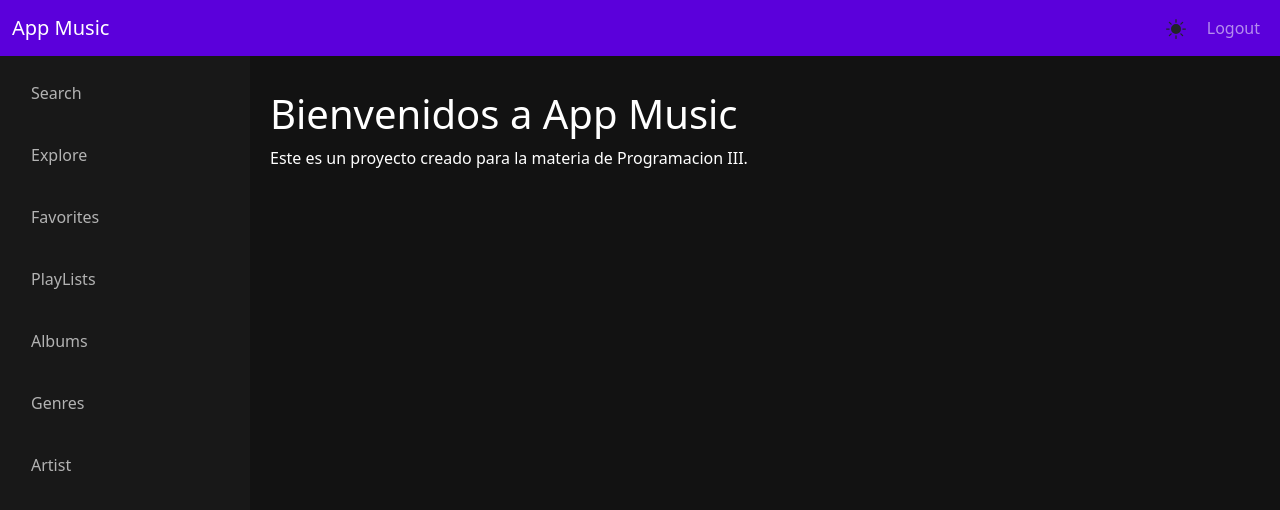
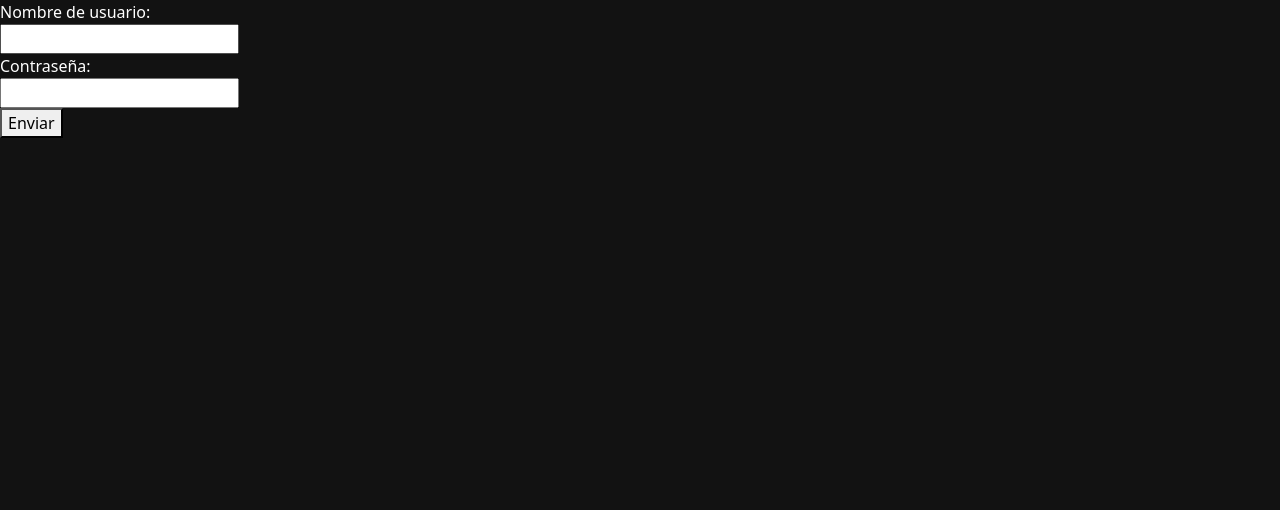
Before and after one commit to kevinserrano01/proyecto_final_react, a React (Vite) app: page / in a window 1280 px wide. Shown: the top 510 px of the page. Built offline with nearby package versions, Linux system fonts and the light colour scheme.

Commit message:
Creacion de context para guardar el token una vez iniciado sesion

```diff
--- a/src/App.jsx
+++ b/src/App.jsx
@@ -1,4 +1,5 @@
 import { Navigate, Route, Routes } from "react-router-dom"
+import './styles/App.css'
 import { NavBar } from "./components/NavBar"
 import { SideBar } from './components/SideBar';
 import { MainContent } from "./components/MainContent";
@@ -13,11 +14,26 @@ import { Podcast } from './routes/Podcast'
 import { Live } from './routes/Live'
 import { Radio } from './routes/Radio'
 import { Login } from './routes/Login'
-import './styles/App.css'
+import { useAuth } from "./contexts/AuthContext";
+import { useState, useEffect } from "react";
 
 export const App = () => {
+  const [currentPath, setCurrentPath] = useState(window.location.pathname);
+  const { isAuthenticated, token } = useAuth("state");
+
+  useEffect(() => {
+    if (isAuthenticated) {
+        setCurrentPath("/music");
+    } else {
+        setCurrentPath("/login");
+    }
+  }, [isAuthenticated]);
+
+  console.log("Authenticated:", isAuthenticated);
+  console.log("Token", token);
+
   return (
-    <>
+    <>{currentPath === "/login" ?  <Login /> :
       <div className="App">
         <NavBar/>
         <div className="d-flex flex-column">
@@ -35,16 +51,14 @@ export const App = () => {
               <Route path="/Podcast" element={ <Podcast></Podcast> } />
               <Route path="/Live" element={ <Live></Live> } />
               <Route path="/Radio" element={ <Radio></Radio> } />
-              <Route path="/Login" element={ <Login></Login> } />
+              {/* <Route path="/Login" element={ <Login></Login> } /> */}
               {/* Ruta por defecto si ponemos cualquier cosa despues de la barra nos lleva al home. */}
               <Route path="/*" element={<Navigate to="/" />} />
             </Routes>
           </div>
-
         </div>
       </div>
-
-
+    }
     </>
   )
 }
--- /dev/null
+++ b/src/contexts/AuthContext.jsx
@@ -0,0 +1,57 @@
+import { useReducer,useContext } from 'react';
+import { createContext } from 'react'
+
+const AuthContext = createContext({
+    state: {},
+    actions: {},
+});
+
+const ACTIONS = {
+    LOGIN: 'LOGIN',
+    LOGOUT: 'LOGOUT',
+}
+
+function reducer(state, action) {
+    switch(action.type) {
+        case ACTIONS.LOGIN:
+            return {
+                ...state,
+                token: action.payload,
+                isAuthenticated: true,
+            };
+        case ACTIONS.LOGOUT:
+            return {
+                isAuthenticated: false,
+            };
+        default:
+            return state;
+    }
+}
+
+function AuthProvider({ children }) { // Colocar componentes dentro
+
+    const [state, dispatch] = useReducer(reducer,{
+        isAuthenticated: false,
+    });
+
+    const actions = {
+        login: (token) => dispatch({ type: ACTIONS.LOGIN, payload: token }),
+        logout: () => dispatch({ type: ACTIONS.LOGOUT }),
+    };
+
+    return (
+        <AuthContext.Provider value={{state, actions}}>
+            {children}
+        </AuthContext.Provider>
+    )
+}
+
+function useAuth(type) {
+    const context = useContext(AuthContext);
+    if (context === undefined) {
+        throw new Error('useAuth must be used within an AuthProvider');
+    }
+    return context[type];
+}
+
+export { AuthContext, AuthProvider, useAuth };
--- a/src/main.jsx
+++ b/src/main.jsx
@@ -2,12 +2,13 @@ import React from 'react'
 import ReactDOM from 'react-dom/client'
 import {App} from './App.jsx'
 import { BrowserRouter } from 'react-router-dom'
+import { AuthProvider } from './contexts/AuthContext.jsx'
 
 ReactDOM.createRoot(document.getElementById('root')).render(
   <BrowserRouter>
-    <React.StrictMode>
+    <AuthProvider>
       <App />
-    </React.StrictMode>
+    </AuthProvider>
   </BrowserRouter>
 
 )
--- a/src/routes/Login.jsx
+++ b/src/routes/Login.jsx
@@ -1,10 +1,10 @@
-import React from 'react'
-import { useState, useRef } from 'react'
+import { useState, useRef, useContext, useEffect } from 'react'
 import useFetch from "../hooks/useFetchHook";
+import { useAuth } from '../contexts/AuthContext';
 
 export const Login = () => {
-    const formData = useRef({ username: "", password: "" });
-    const [dataToSend, setDataToSend] = useState({ username: "", password: "" });
+    const [username, setUsername] = useState("");
+    const [password, setPassword] = useState("");
     const [triggerFetch, setTriggerFetch] = useState(false);
 
     const [{ data, isError, isLoading }, doFetch] = useFetch(
@@ -14,27 +14,31 @@ export const Login = () => {
             headers: {
                 "Content-Type": "application/json",
             },
-            body: JSON.stringify(dataToSend),
+            body: JSON.stringify({ username, password }),
         }
         // triggerFetch
     );
 
+    const { login } = useAuth("actions");
+
     function handleSubmit(event) {
         event.preventDefault();
         setTriggerFetch(true);
-        setDataToSend(formData.current);
         doFetch(); // fetch
     }
 
     function handleChange(event) {
         const { name, value } = event.target;
-        if (name === "username"){
-            formData.current.username = value;
+        if (name === "username") setUsername(value);
+        if (name === "password") setPassword(value);
+    }
+
+    useEffect(() => {
+        if (data && !isError && triggerFetch) {
+            login(data.token);
         }
-        if (name === "password"){
-            formData.current.password = value;
-        }
-    }
+    }, [data, isError, triggerFetch]);
+
 
     return (
         <section className="section">
```
